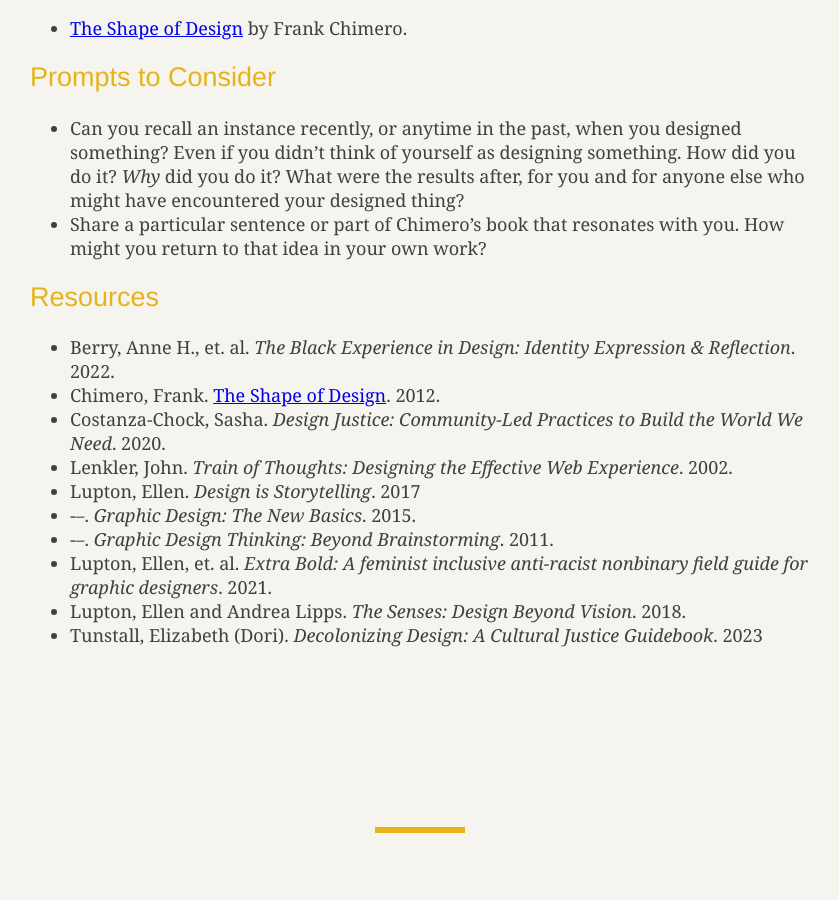
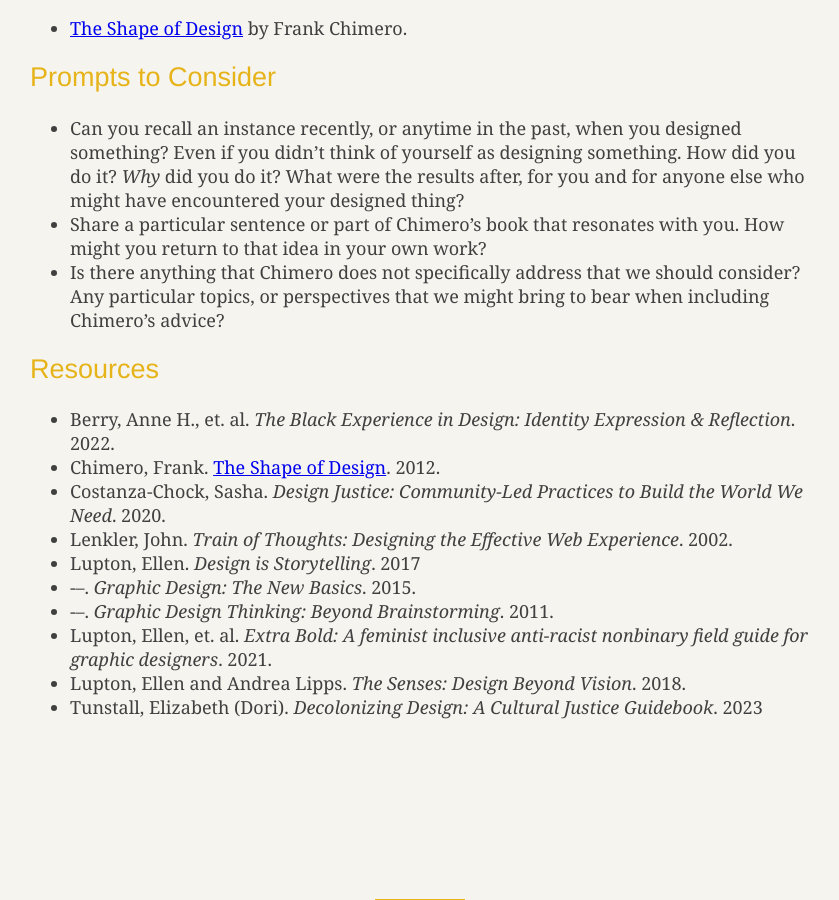
Before and after one commit to jeremyboggs/DesignLab, a Jekyll site: the page built from _lessons/how-and-why.md, in a window 1280 px wide and 900 px high, scrolled down 546 px. Shown: the whole window, without its empty margins (220-1059 px from the left). Built offline with Jekyll 4.4.1, drawn with Linux system fonts in a browser that asks for light colours; some web fonts are replaced.

Commit message:
Adds third question to consider.

```diff
--- a/_lessons/how-and-why.md
+++ b/_lessons/how-and-why.md
@@ -15,6 +15,7 @@ title: "How & Why"
 
 - Can you recall an instance recently, or anytime in the past, when you designed something? Even if you didn't think of yourself as designing something. How did you do it? _Why_ did you do it? What were the results after, for you and for anyone else who might have encountered your designed thing?
 - Share a particular sentence or part of Chimero's book that resonates with you. How might you return to that idea in your own work?
+- Is there anything that Chimero does not specifically address that we should consider? Any particular topics, or perspectives that we might bring to bear when including Chimero's advice?
 
 ## Resources
 - Berry, Anne H., et. al. _The Black Experience in Design: Identity Expression & Reflection_. 2022.
```
